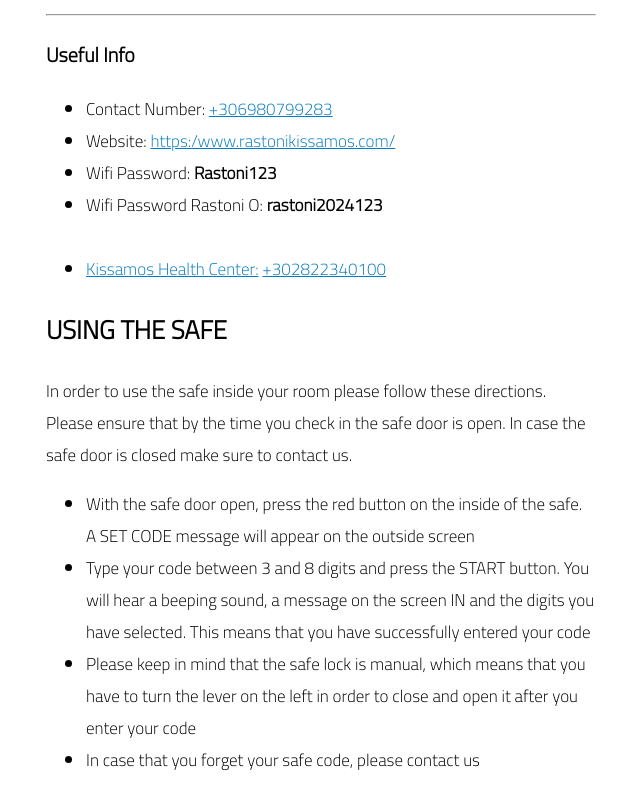
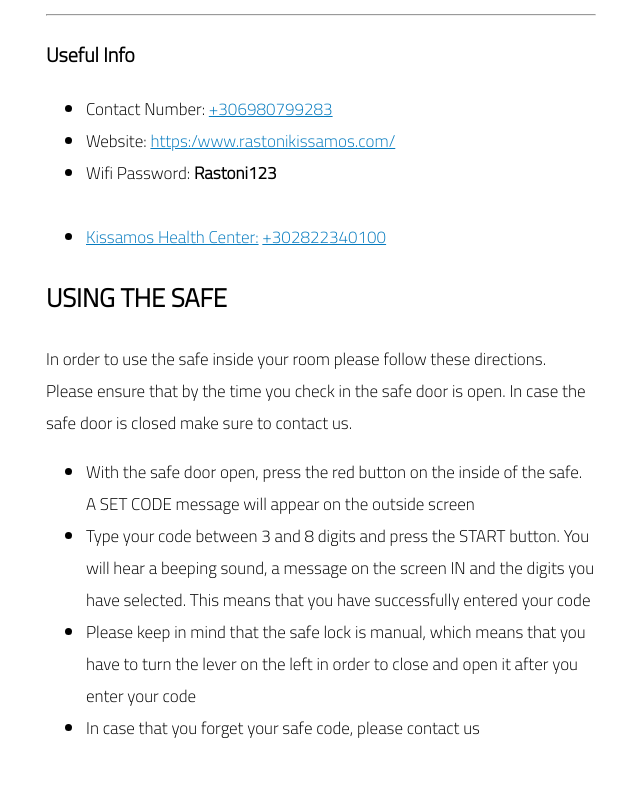
Before and after one commit to rastoni/suggestions, a plain HTML site: page index.html in a window 1280 px wide. Shown: the part 2863-3656 px from the top of the page, without its empty margins (319-959 px from the left). After the commit the page ends 3624 px from the top, so only its background shows below. Drawn offline with Linux system fonts and the light colour scheme.

Commit message:
Update index.html

```diff
--- a/index.html
+++ b/index.html
@@ -192,7 +192,6 @@
             <li>Contact Number: <a href="tel:+306980799283">+306980799283</a></li>
             <li>Website: <a href="https://www.rastonikissamos.com/" target="_blank">https:/www.rastonikissamos.com/</a></li>
             <li>Wifi Password: <span style="font-weight: bolder;">Rastoni123</span></li>
-            <li>Wifi Password Rastoni O: <span style="font-weight: bolder;">rastoni2024123</span></li>
             <br>
             <li><a href="https://www.google.com/maps/place/%CE%9A%CE%AD%CE%BD%CF%84%CF%81%CE%BF+%CE%A5%CE%B3%CE%B5%CE%AF%CE%B1%CF%82/@35.4939748,23.6537704,15z/data=!4m2!3m1!1s0x0:0x773e2debc92bdec5?sa=X&ved=2ahUKEwis1725x53yAhVv_rsIHdZrCSMQ_BIwDnoECEEQBQ" target="_blank">Kissamos Health Center:</a> <a href="tel:+302822340100">+302822340100</a></li>
         </ul>
```
